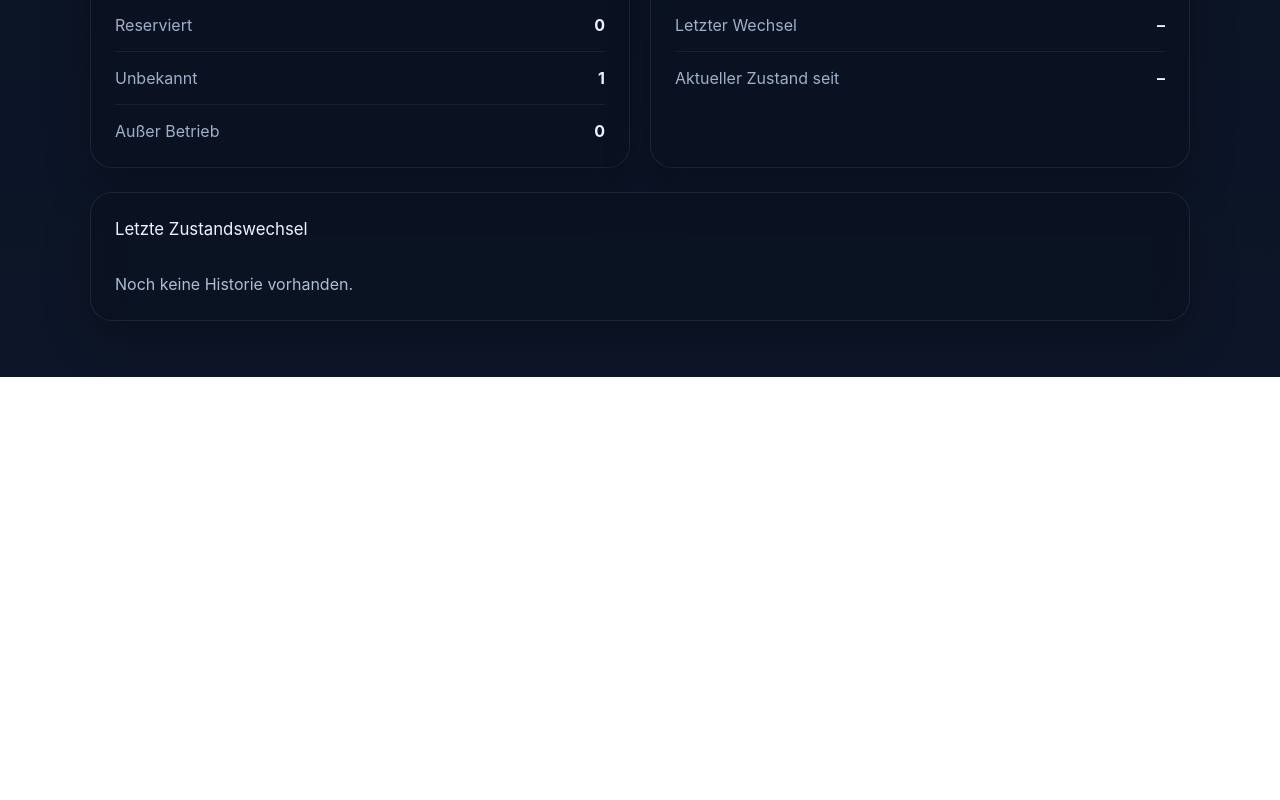
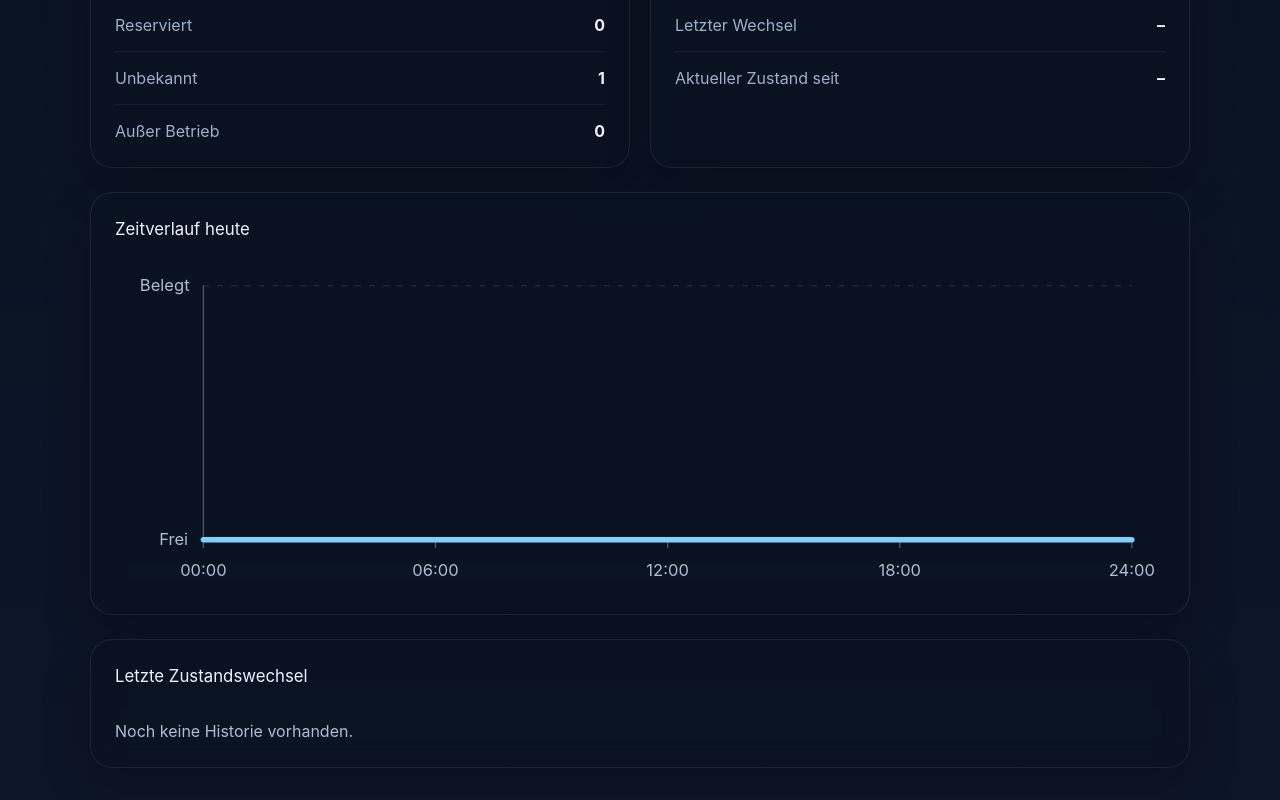
Before and after one commit to JWehber/GetChargerStatus, a React (Vite) app in the folder charger-web/: page / in a window 1280 px wide. Shown: the part 1109-1909 px from the top of the page. Before the commit the page ends 1486 px from the top, so only its background shows below. Built offline with nearby package versions, Linux system fonts and the light colour scheme.

Commit message:
feat: add charger status timeline chart

```diff
--- a/charger-web/src/App.tsx
+++ b/charger-web/src/App.tsx
@@ -1,6 +1,7 @@
 import type { ReactNode } from 'react'
 import { BatteryCharging, CircleAlert, CircleCheckBig, MapPin, RefreshCw, Zap } from 'lucide-react'
 import { useChargerStatus } from './hooks/useChargerStatus'
+import { StatusTimelineChart } from './components/StatusTimelineChart'
 import type { ChargerHistoryEntry, ChargerState } from './types/charger'
 import './index.css'
 
@@ -165,6 +166,13 @@ function App() {
 
       <section className="grid-layout compact-grid">
         <article className="info-card full-width-card">
+          <h3>Zeitverlauf heute</h3>
+          <StatusTimelineChart history={history} />
+        </article>
+      </section>
+
+      <section className="grid-layout compact-grid">
+        <article className="info-card full-width-card">
           <h3>Letzte Zustandswechsel</h3>
           <ul className="transition-list">
             {recentTransitions.length === 0 ? (
--- /dev/null
+++ b/charger-web/src/components/StatusTimelineChart.tsx
@@ -0,0 +1,118 @@
+import type { ChargerHistoryEntry } from '../types/charger'
+
+interface Props {
+  history: ChargerHistoryEntry[]
+}
+
+interface ChartPoint {
+  x: number
+  y: number
+  label: string
+}
+
+const WIDTH = 760
+const HEIGHT = 240
+const PADDING = { top: 20, right: 24, bottom: 36, left: 64 }
+const INNER_WIDTH = WIDTH - PADDING.left - PADDING.right
+const INNER_HEIGHT = HEIGHT - PADDING.top - PADDING.bottom
+
+function stateValue(state: string) {
+  return state === 'occupied' ? 1 : 0
+}
+
+function formatTime(date: Date) {
+  return new Intl.DateTimeFormat('de-DE', {
+    hour: '2-digit',
+    minute: '2-digit',
+    timeZone: 'Europe/Berlin',
+  }).format(date)
+}
+
+function buildPoints(history: ChargerHistoryEntry[]): ChartPoint[] {
+  const now = new Date()
+  const dayStart = new Date(now)
+  dayStart.setHours(0, 0, 0, 0)
+  const dayEnd = new Date(dayStart)
+  dayEnd.setHours(23, 59, 59, 999)
+
+  const points: ChartPoint[] = []
+
+  for (const entry of history) {
+    if (entry.state !== 'available' && entry.state !== 'occupied') continue
+
+    const start = new Date(entry.startedAt)
+    const end = entry.endedAt ? new Date(entry.endedAt) : now
+
+    if (end < dayStart || start > dayEnd) continue
+
+    const effectiveStart = start < dayStart ? dayStart : start
+    const effectiveEnd = end > dayEnd ? dayEnd : end
+    const startMinutes = (effectiveStart.getTime() - dayStart.getTime()) / 60000
+    const endMinutes = (effectiveEnd.getTime() - dayStart.getTime()) / 60000
+    const y = stateValue(entry.state)
+
+    points.push({ x: startMinutes, y, label: formatTime(effectiveStart) })
+    points.push({ x: endMinutes, y, label: formatTime(effectiveEnd) })
+  }
+
+  if (points.length === 0) {
+    points.push({ x: 0, y: 0, label: '00:00' })
+    points.push({ x: 1440, y: 0, label: '24:00' })
+  }
+
+  return points.sort((a, b) => a.x - b.x)
+}
+
+function toSvgX(minutes: number) {
+  return PADDING.left + (minutes / 1440) * INNER_WIDTH
+}
+
+function toSvgY(state: number) {
+  return PADDING.top + (1 - state) * INNER_HEIGHT
+}
+
+function buildPath(points: ChartPoint[]) {
+  if (points.length === 0) return ''
+
+  let path = `M ${toSvgX(points[0].x)} ${toSvgY(points[0].y)}`
+  for (let i = 1; i < points.length; i += 1) {
+    const prev = points[i - 1]
+    const point = points[i]
+    path += ` H ${toSvgX(point.x)}`
+    if (point.y !== prev.y) {
+      path += ` V ${toSvgY(point.y)}`
+    }
+  }
+  return path
+}
+
+export function StatusTimelineChart({ history }: Props) {
+  const points = buildPoints(history)
+  const path = buildPath(points)
+  const xTicks = [0, 360, 720, 1080, 1440]
+
+  return (
+    <div className="chart-wrap">
+      <svg viewBox={`0 0 ${WIDTH} ${HEIGHT}`} className="status-chart" role="img" aria-label="Zeitverlauf Frei und Belegt">
+        <line x1={PADDING.left} y1={toSvgY(1)} x2={WIDTH - PADDING.right} y2={toSvgY(1)} className="chart-grid" />
+        <line x1={PADDING.left} y1={toSvgY(0)} x2={WIDTH - PADDING.right} y2={toSvgY(0)} className="chart-grid" />
+        <line x1={PADDING.left} y1={PADDING.top} x2={PADDING.left} y2={HEIGHT - PADDING.bottom} className="chart-axis" />
+        <line x1={PADDING.left} y1={HEIGHT - PADDING.bottom} x2={WIDTH - PADDING.right} y2={HEIGHT - PADDING.bottom} className="chart-axis" />
+
+        {xTicks.map((tick) => (
+          <g key={tick}>
+            <line x1={toSvgX(tick)} y1={HEIGHT - PADDING.bottom} x2={toSvgX(tick)} y2={HEIGHT - PADDING.bottom + 6} className="chart-axis" />
+            <text x={toSvgX(tick)} y={HEIGHT - 10} textAnchor="middle" className="chart-label">
+              {tick === 1440 ? '24:00' : `${String(Math.floor(tick / 60)).padStart(2, '0')}:00`}
+            </text>
+          </g>
+        ))}
+
+        <text x={18} y={toSvgY(1) + 4} className="chart-label">Belegt</text>
+        <text x={32} y={toSvgY(0) + 4} className="chart-label">Frei</text>
+
+        <path d={path} className="chart-line" />
+      </svg>
+    </div>
+  )
+}
--- a/charger-web/src/index.css
+++ b/charger-web/src/index.css
@@ -278,6 +278,41 @@ button {
   color: #aebdd6;
 }
 
+.chart-wrap {
+  width: 100%;
+  overflow-x: auto;
+}
+
+.status-chart {
+  width: 100%;
+  min-width: 680px;
+  height: auto;
+}
+
+.chart-axis {
+  stroke: rgba(255, 255, 255, 0.28);
+  stroke-width: 1;
+}
+
+.chart-grid {
+  stroke: rgba(255, 255, 255, 0.1);
+  stroke-width: 1;
+  stroke-dasharray: 4 6;
+}
+
+.chart-line {
+  fill: none;
+  stroke: #7cd2ff;
+  stroke-width: 4;
+  stroke-linejoin: round;
+  stroke-linecap: round;
+}
+
+.chart-label {
+  fill: #aebdd6;
+  font-size: 12px;
+}
+
 @media (max-width: 760px) {
   .page-shell {
     width: min(100% - 24px, 1100px);
```
